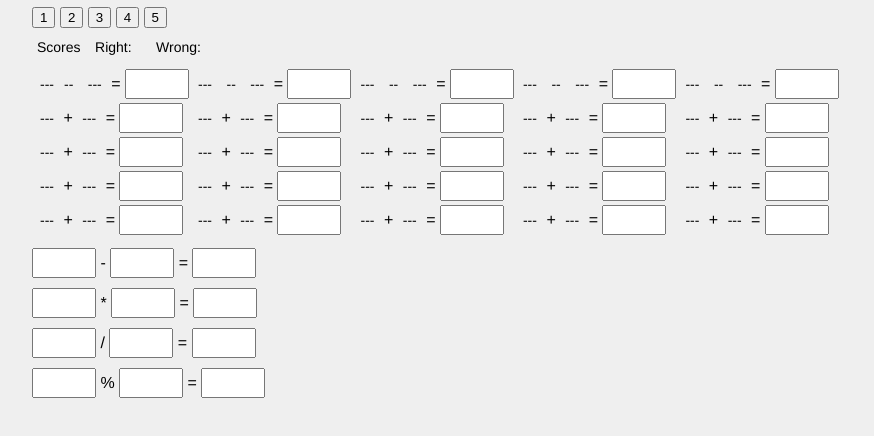
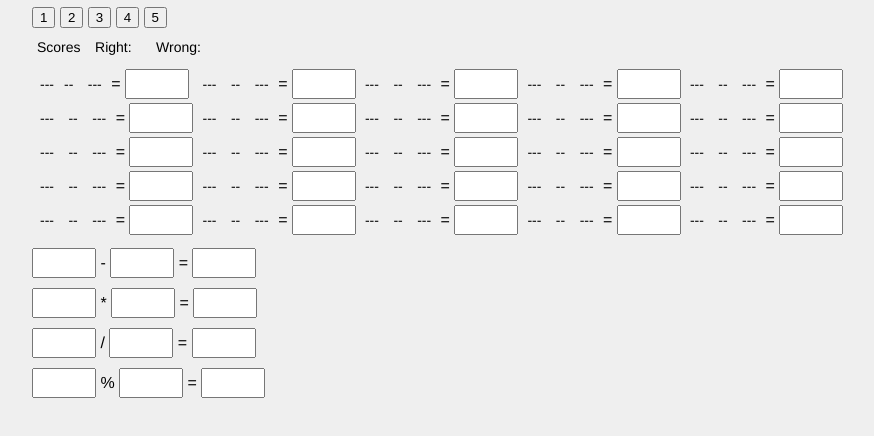
Before and after one commit to alexgorski/practice-calculator, a plain HTML site: page index.html in a window 1280 px wide. Shown: the part 124-560 px from the top of the page, without its empty margins (138-1012 px from the left). Drawn offline with nearby package versions, Linux system fonts and the light colour scheme.

```diff
--- a/index.html
+++ b/index.html
@@ -45,35 +45,35 @@
 
 			</tr>
 			<tr id="second">
-				<td><span type="text">---</span> + <span type="text">---</span> = <input type="text"></input></td>
-				<td><span type="text">---</span> + <span type="text">---</span> = <input type="text"></input></td>
-				<td><span type="text">---</span> + <span type="text">---</span> = <input type="text"></input></td>
-				<td><span type="text">---</span> + <span type="text">---</span> = <input type="text"></input></td>
-				<td><span type="text">---</span> + <span type="text">---</span> = <input type="text"></input></td>
+				<td><span type="text">---</span> <span type="text">--</span> <span type="text">---</span> = <input type="text"></input></td>
+				<td><span type="text">---</span> <span type="text">--</span> <span type="text">---</span> = <input type="text"></input></td>
+				<td><span type="text">---</span> <span type="text">--</span> <span type="text">---</span> = <input type="text"></input></td>
+				<td><span type="text">---</span> <span type="text">--</span> <span type="text">---</span> = <input type="text"></input></td>
+				<td><span type="text">---</span> <span type="text">--</span> <span type="text">---</span> = <input type="text"></input></td>
 
 			</tr>
 			<tr id="third">
-				<td><span type="text">---</span> + <span type="text">---</span> = <input type="text"></input></td>
-				<td><span type="text">---</span> + <span type="text">---</span> = <input type="text"></input></td>
-				<td><span type="text">---</span> + <span type="text">---</span> = <input type="text"></input></td>
-				<td><span type="text">---</span> + <span type="text">---</span> = <input type="text"></input></td>
-				<td><span type="text">---</span> + <span type="text">---</span> = <input type="text"></input></td>
+				<td><span type="text">---</span> <span type="text">--</span> <span type="text">---</span> = <input type="text"></input></td>
+				<td><span type="text">---</span> <span type="text">--</span> <span type="text">---</span> = <input type="text"></input></td>
+				<td><span type="text">---</span> <span type="text">--</span> <span type="text">---</span> = <input type="text"></input></td>
+				<td><span type="text">---</span> <span type="text">--</span> <span type="text">---</span> = <input type="text"></input></td>
+				<td><span type="text">---</span> <span type="text">--</span> <span type="text">---</span> = <input type="text"></input></td>
 
 			</tr>
 			<tr id="fourth">
-				<td><span type="text">---</span> + <span type="text">---</span> = <input type="text"></input></td>
-				<td><span type="text">---</span> + <span type="text">---</span> = <input type="text"></input></td>
-				<td><span type="text">---</span> + <span type="text">---</span> = <input type="text"></input></td>
-				<td><span type="text">---</span> + <span type="text">---</span> = <input type="text"></input></td>
-				<td><span type="text">---</span> + <span type="text">---</span> = <input type="text"></input></td>
+				<td><span type="text">---</span> <span type="text">--</span> <span type="text">---</span> = <input type="text"></input></td>
+				<td><span type="text">---</span> <span type="text">--</span> <span type="text">---</span> = <input type="text"></input></td>
+				<td><span type="text">---</span> <span type="text">--</span> <span type="text">---</span> = <input type="text"></input></td>
+				<td><span type="text">---</span> <span type="text">--</span> <span type="text">---</span> = <input type="text"></input></td>
+				<td><span type="text">---</span> <span type="text">--</span> <span type="text">---</span> = <input type="text"></input></td>
 
 			</tr>
 			<tr id="fifth">
-				<td><span type="text">---</span> + <span type="text">---</span> = <input type="text"></input></td>
-				<td><span type="text">---</span> + <span type="text">---</span> = <input type="text"></input></td>
-				<td><span type="text">---</span> + <span type="text">---</span> = <input type="text"></input></td>
-				<td><span type="text">---</span> + <span type="text">---</span> = <input type="text"></input></td>
-				<td><span type="text">---</span> + <span type="text">---</span> = <input type="text"></input></td>
+				<td><span type="text">---</span> <span type="text">--</span> <span type="text">---</span> = <input type="text"></input></td>
+				<td><span type="text">---</span> <span type="text">--</span> <span type="text">---</span> = <input type="text"></input></td>
+				<td><span type="text">---</span> <span type="text">--</span> <span type="text">---</span> = <input type="text"></input></td>
+				<td><span type="text">---</span> <span type="text">--</span> <span type="text">---</span> = <input type="text"></input></td>
+				<td><span type="text">---</span> <span type="text">--</span> <span type="text">---</span> = <input type="text"></input></td>
 
 			</tr>
 		</table>
--- a/js/calc.js
+++ b/js/calc.js
@@ -22,6 +22,8 @@ $(document).ready(function(){
     y = parseInt(y);
     $(this).parent('td').children("span:first").replaceWith("<span>"+x+"</span>");
     $(this).parent('td').children("span:last").replaceWith("<span>"+y+"</span>");
+    console.log(operator_level);
+    $(this).parent('td').children("span:nth-child(2)").replaceWith("<span>"+operator_level+"</span>");
   });
 
   $("input").change(function(){
```
